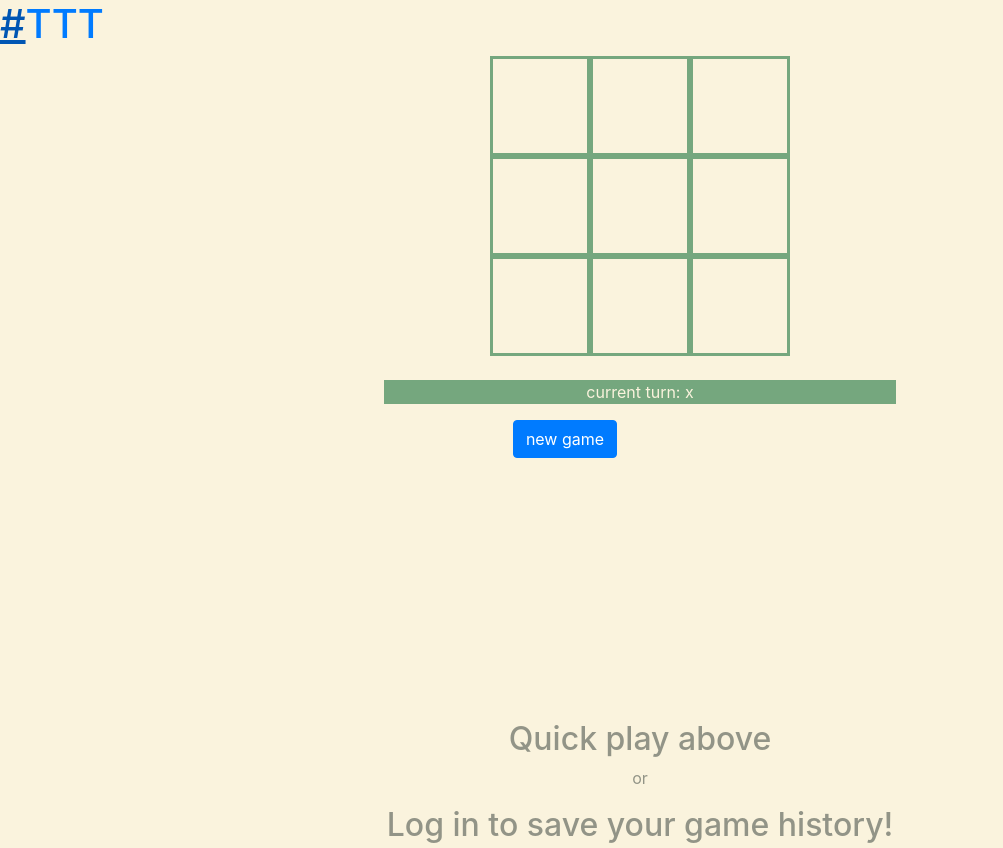
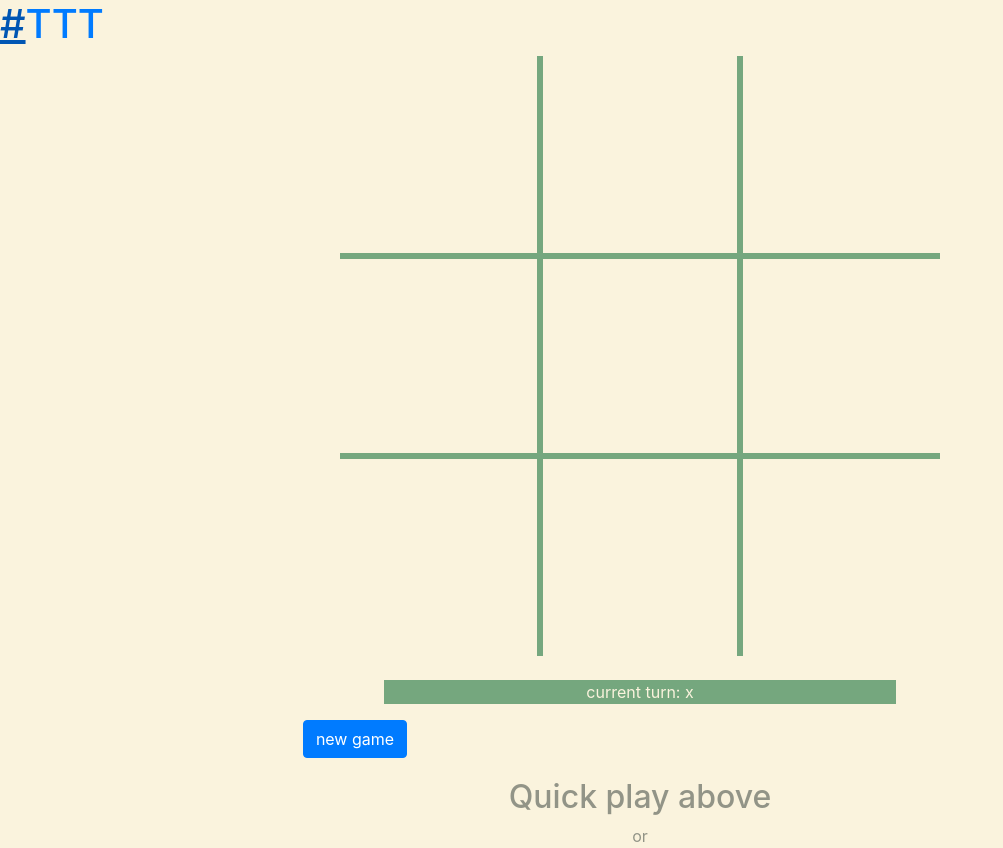
Before and after one commit to vmcasbarro/tictactoe-client, a website built with webpack: page index.html in a window 1280 px wide. Shown: the top 848 px of the page, without its empty margins (0-1003 px from the left). Built offline with nearby package versions, Linux system fonts and the light colour scheme.

Commit message:
hide auth and remove perimeter # borders

```diff
--- a/assets/scripts/app.js
+++ b/assets/scripts/app.js
@@ -32,4 +32,5 @@ $(() => {
   $('#reset-button').on('click', gameEvents.onReset)
 
   $('#history').on('click', gameEvents.onGetHistory)
+  $('#reveal-auth').on('click', authEvents.showAuth)
 })
--- a/assets/styles/index.scss
+++ b/assets/styles/index.scss
@@ -3,6 +3,8 @@
 $background-color: #FAF3DD;
 $font-color: #929487;
 $border-color: #75A77E;
+
+
 
 body {
   background: $background-color;
@@ -22,17 +24,19 @@ body {
   color: $border-color;
 }
 
-.container {
+.grid {
   width: 300px;
   height: 300px;
 }
+
 .board {
   border-style: solid;
   border-color: $border-color;
+  text-align: center;
   height: 100px;
-  padding-top: 12.5%;
-  padding-bottom: 12.5%;
-  text-align: center;
+  font-size: 50px;
+  padding-top: 25px;
+  padding-bottom: 25px;
 }
 
 .center {
@@ -75,3 +79,40 @@ body {
 .clear-padding {
   padding: 0;
 }
+
+.no-border-left {
+  border-left-style: none;
+}
+
+.no-border-right {
+  border-right-style: none;
+}
+
+.no-border-top {
+  border-top-style: none;
+}
+
+.no-border-bottom {
+  border-bottom-style: none;
+}
+
+@media screen and (min-width: 600px) {
+  .grid {
+    width: 450px;
+    height: 450px;
+  }
+  .board {
+    height: 150px;
+  }
+}
+
+@media only screen and (min-width: 768px) {
+  .grid {
+    width: 600px;
+    height: 600px;
+  }
+  .board {
+    height: 200px;
+    font-size: 50px;
+  }
+}
--- a/index.html
+++ b/index.html
@@ -14,26 +14,27 @@
     <body>
       <h1><a href="#">#</a><a href="#">T</a><a href="#">T</a><a href="#">T</a></h1>
 
-      <div class="container">
+      <div class="container grid">
         <div class="row">
-          <div id='0' data-cell-index='0' class="col-4 box board"></div>
-          <div id="1" data-cell-index='1' class="col-4 box board"></div>
-          <div id="2" data-cell-index='2' class="col-4 box board"></div>
+          <div id='0' data-cell-index='0' class="col-4 box board no-border-left no-border-top"></div>
+          <div id="1" data-cell-index='1' class="col-4 box board no-border-top"></div>
+          <div id="2" data-cell-index='2' class="col-4 box board no-border-top no-border-right"></div>
         </div>
 
         <div class="row">
-          <div id="3" data-cell-index='3' class="col-4 box board"></div>
+          <div id="3" data-cell-index='3' class="col-4 box board no-border-left"></div>
           <div id="4" data-cell-index='4' class="col-4 box board center"></div>
-          <div id="5" data-cell-index='5' class="col-4 box board"></div>
+          <div id="5" data-cell-index='5' class="col-4 box board no-border-right"></div>
         </div>
 
         <div class="row">
-          <div id="6" data-cell-index='6' class="col-4 box board bottom-row"></div>
-          <div id="7" data-cell-index='7' class="col-4 box board bottom-row"></div>
-          <div id="8" data-cell-index='8' class="col-4 box board bottom-row"></div>
+          <div id="6" data-cell-index='6' class="col-4 box board bottom-row no-border-left no-border-bottom"></div>
+          <div id="7" data-cell-index='7' class="col-4 box board bottom-row no-border-bottom"></div>
+          <div id="8" data-cell-index='8' class="col-4 box board bottom-row no-border-right no-border-bottom"></div>
         </div>
       </div>
       <br>
+
 
       <p class="info"> current turn:
         <span id="whose-turn">x</span></p>
@@ -60,11 +61,11 @@
       <div id="dilemma" class="center">
         <h2>Quick play above</h2>
         <p>or</p>
-        <h2>Log in to save your game history!</h2>
+        <h2><a id="reveal-auth" href="#">Log in to save your game history!</a></h2>
       </div>
 
 
-      <div class="auth">
+      <div class="auth hidden">
 
         <!-- work in progress -->
         <!-- <form id="signup-form" action="index.html" method="post">
```
Also changed, not shown: lib/game.js.
